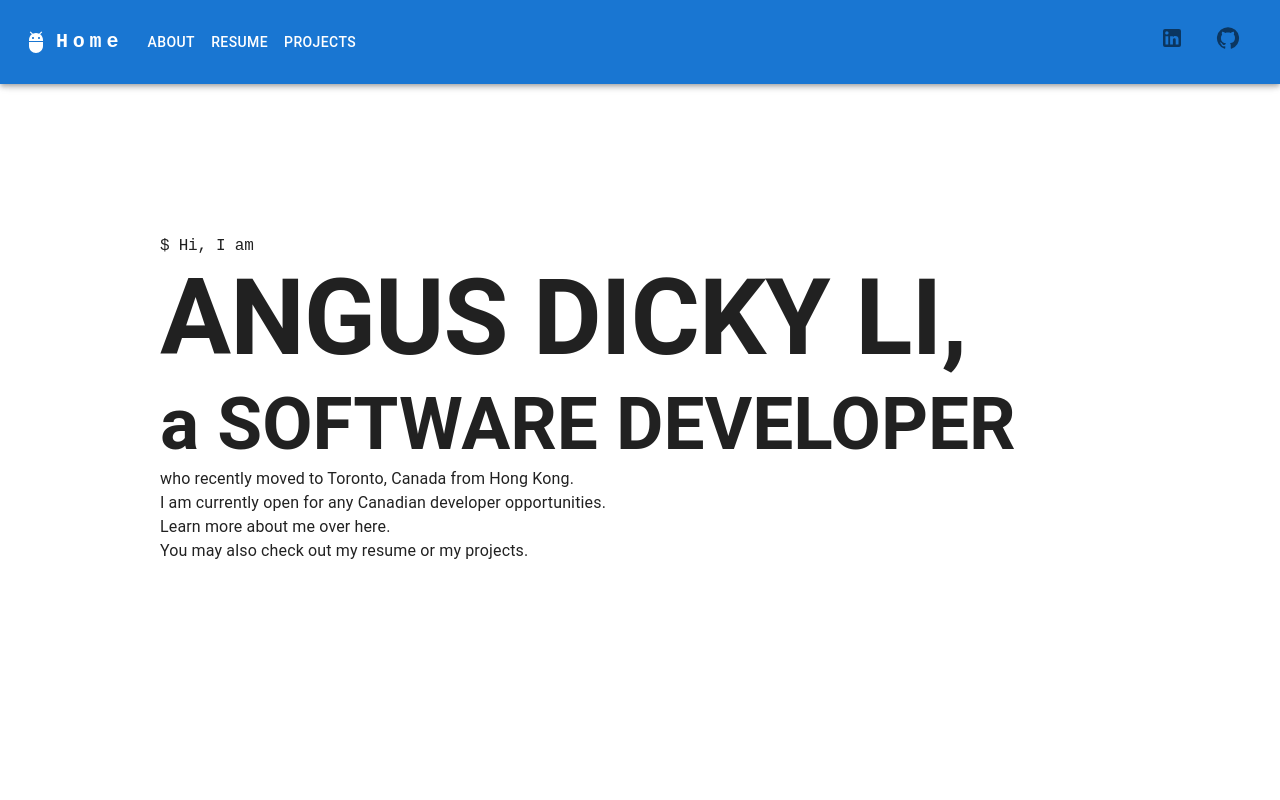
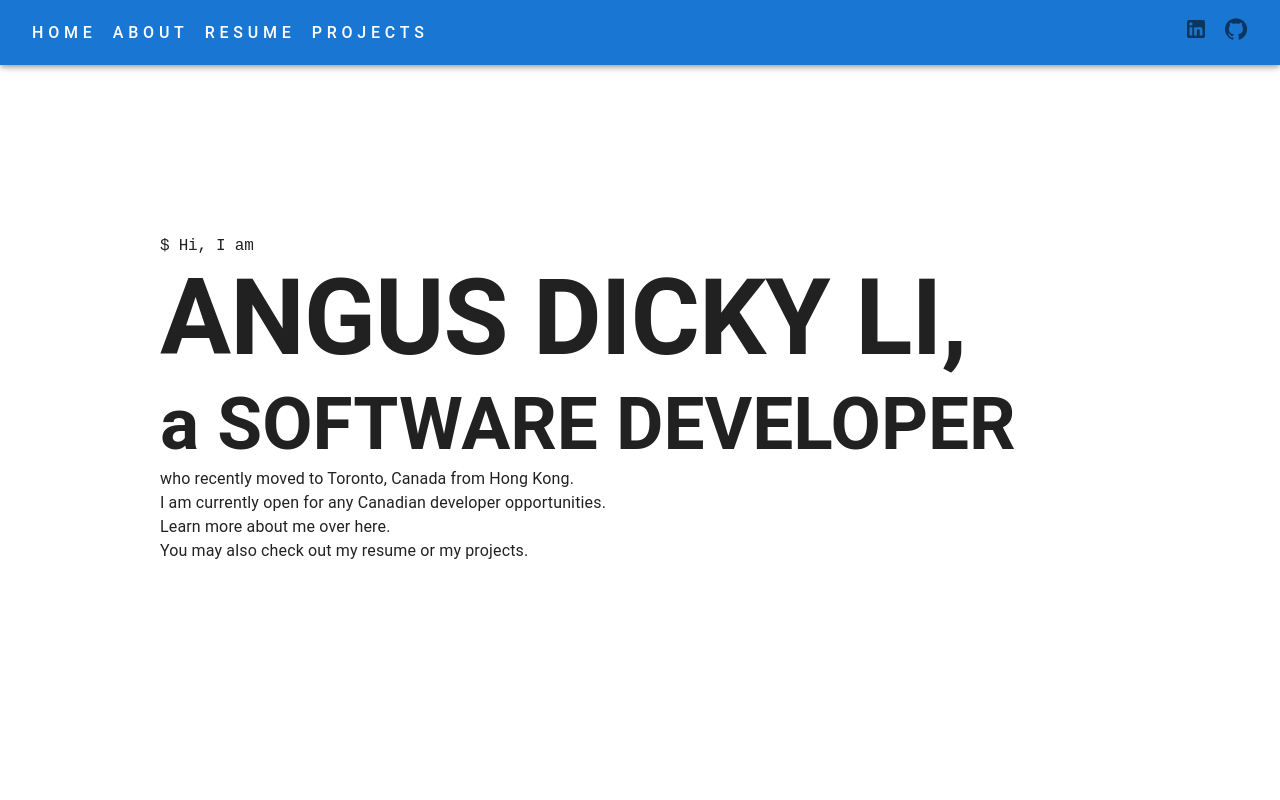
Before and after one commit to lad338/lad338.github.io, a React (Create React App) app: page / in a window 1280 px wide. Shown: the top 800 px of the page. Built offline with nearby package versions, Linux system fonts and the light colour scheme.

Commit message:
Change to home button, update app bar items position

```diff
--- a/src/App.tsx
+++ b/src/App.tsx
@@ -20,6 +20,13 @@ const theme = createTheme({
       fontSize: '5.7vw',
       fontWeight: 'bold',
     },
+    h5: {
+      fontWeight: 500,
+      letterSpacing: '.3rem',
+      color: 'white',
+      textDecoration: 'none',
+      fontSize: '1rem',
+    },
   },
 })
 
--- a/src/features/appBar/AppBarMedium.tsx
+++ b/src/features/appBar/AppBarMedium.tsx
@@ -1,40 +1,31 @@
 import * as React from 'react'
-import AdbIcon from '@mui/icons-material/Adb'
-import Typography from '@mui/material/Typography'
 import Box from '@mui/material/Box'
 import Button from '@mui/material/Button'
 import { PAGES } from './pages'
+import { SxProps } from '@mui/system'
+import { Typography } from '@mui/material'
+
+const buttonStyle: SxProps = {
+  my: 2,
+  display: 'block',
+}
 
 export const AppBarMedium: React.FC<Props> = (props) => {
   return (
     <>
-      <AdbIcon sx={{ display: { xs: 'none', md: 'flex' }, mr: 1 }} />
-      <Typography
-        variant="h6"
-        noWrap
-        component="a"
-        href="/"
-        sx={{
-          mr: 2,
-          display: { xs: 'none', md: 'flex' },
-          fontFamily: 'monospace',
-          fontWeight: 700,
-          letterSpacing: '.3rem',
-          color: 'inherit',
-          textDecoration: 'none',
-        }}
-      >
-        Home
-      </Typography>
-      <Box sx={{ flexGrow: 1, display: { xs: 'none', md: 'flex' } }}>
+      <Box sx={{ flexGrow: 1, display: { xs: 'none', sm: 'flex' } }}>
+        <Button href={'/'} sx={buttonStyle}>
+          <Typography variant="h5">Home</Typography>
+        </Button>
+
         {PAGES.map((page) => (
           <Button
             key={page.anchor}
             href={'#' + page.anchor}
             onClick={props.handleCloseNavMenu}
-            sx={{ my: 2, color: 'white', display: 'block' }}
+            sx={buttonStyle}
           >
-            {page.label}
+            <Typography variant="h5">{page.label}</Typography>
           </Button>
         ))}
       </Box>
--- a/src/features/appBar/AppBarRightIcons.tsx
+++ b/src/features/appBar/AppBarRightIcons.tsx
@@ -5,13 +5,19 @@ import { ICONS } from './icons'
 import { IconButton } from '@mui/material'
 
 const iconStyle: SxProps = {
-  mx: 1,
-  my: 2,
+  m: 'auto',
   display: 'block',
 }
 export const AppBarRightIcons: React.FC = () => {
   return (
-    <Box sx={{ display: 'flex', flexDirection: 'row' }}>
+    <Box
+      sx={{
+        display: 'flex',
+        flexDirection: 'row',
+        position: 'relative',
+        right: 0,
+      }}
+    >
       {ICONS.map((icon) => {
         return (
           <IconButton
--- a/src/features/appBar/AppBarSmall.tsx
+++ b/src/features/appBar/AppBarSmall.tsx
@@ -4,17 +4,15 @@ import MenuIcon from '@mui/icons-material/Menu'
 import Menu from '@mui/material/Menu'
 import MenuItem from '@mui/material/MenuItem'
 import Typography from '@mui/material/Typography'
-import AdbIcon from '@mui/icons-material/Adb'
 import * as React from 'react'
 import { PAGES } from './pages'
 
 export const AppBarSmall: React.FC<Props> = (props) => {
   return (
     <>
-      <Box sx={{ flexGrow: 1, display: { xs: 'flex', md: 'none' } }}>
+      <Box sx={{ position: 'relative', display: { xs: 'flex', sm: 'none' } }}>
         <IconButton
           size="large"
-          aria-label="account of current user"
           aria-controls="menu-appbar"
           aria-haspopup="true"
           onClick={props.handleOpenNavMenu}
@@ -37,38 +35,32 @@ export const AppBarSmall: React.FC<Props> = (props) => {
           open={Boolean(props.anchorElNav)}
           onClose={props.handleCloseNavMenu}
           sx={{
-            display: { xs: 'block', md: 'none' },
+            display: { xs: 'block', sm: 'none' },
           }}
         >
           {PAGES.map((page) => (
             <MenuItem
+              component="a"
               key={page.anchor}
+              href={'#' + page.anchor}
               onClick={props.handleCloseNavMenu}
-              href={'#' + page.anchor}
             >
               <Typography textAlign="center">{page.label}</Typography>
             </MenuItem>
           ))}
         </Menu>
       </Box>
-      <AdbIcon sx={{ display: { xs: 'flex', md: 'none' }, mr: 1 }} />
       <Typography
         variant="h5"
         noWrap
         component="a"
-        href=""
+        href="/"
         sx={{
-          mr: 2,
-          display: { xs: 'flex', md: 'none' },
-          flexGrow: 1,
-          fontFamily: 'monospace',
-          fontWeight: 700,
-          letterSpacing: '.3rem',
-          color: 'inherit',
-          textDecoration: 'none',
+          margin: 'auto',
+          display: { xs: 'flex', sm: 'none' },
         }}
       >
-        Home
+        Angus Li
       </Typography>
     </>
   )
--- a/src/features/appBar/pages.ts
+++ b/src/features/appBar/pages.ts
@@ -1,5 +1,6 @@
 import { Page } from './types/page'
 
+export const TOP_ANCHOR = 'top'
 export const ABOUT_ANCHOR = 'about'
 export const RESUME_ANCHOR = 'resume'
 export const PROJECTS_ANCHOR = 'projects'
--- a/src/views/Core.tsx
+++ b/src/views/Core.tsx
@@ -9,11 +9,13 @@ import {
   ABOUT_ANCHOR,
   PROJECTS_ANCHOR,
   RESUME_ANCHOR,
+  TOP_ANCHOR,
 } from '../features/appBar/pages'
 
 export const Core: React.FC = () => {
   return (
     <Box id="core-view">
+      <AppAnchor anchor={TOP_ANCHOR} />
       <MainDescription />
       <AppAnchor anchor={ABOUT_ANCHOR} />
       <About />
```
